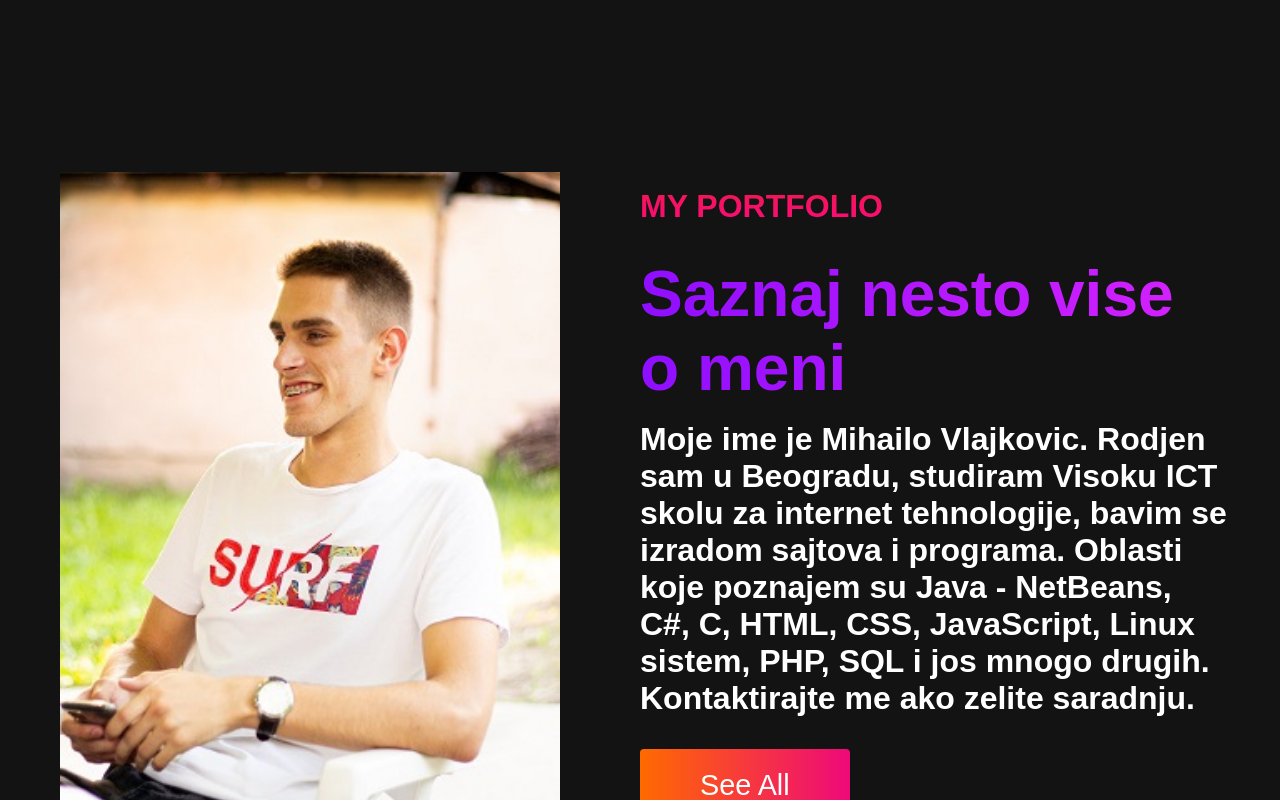
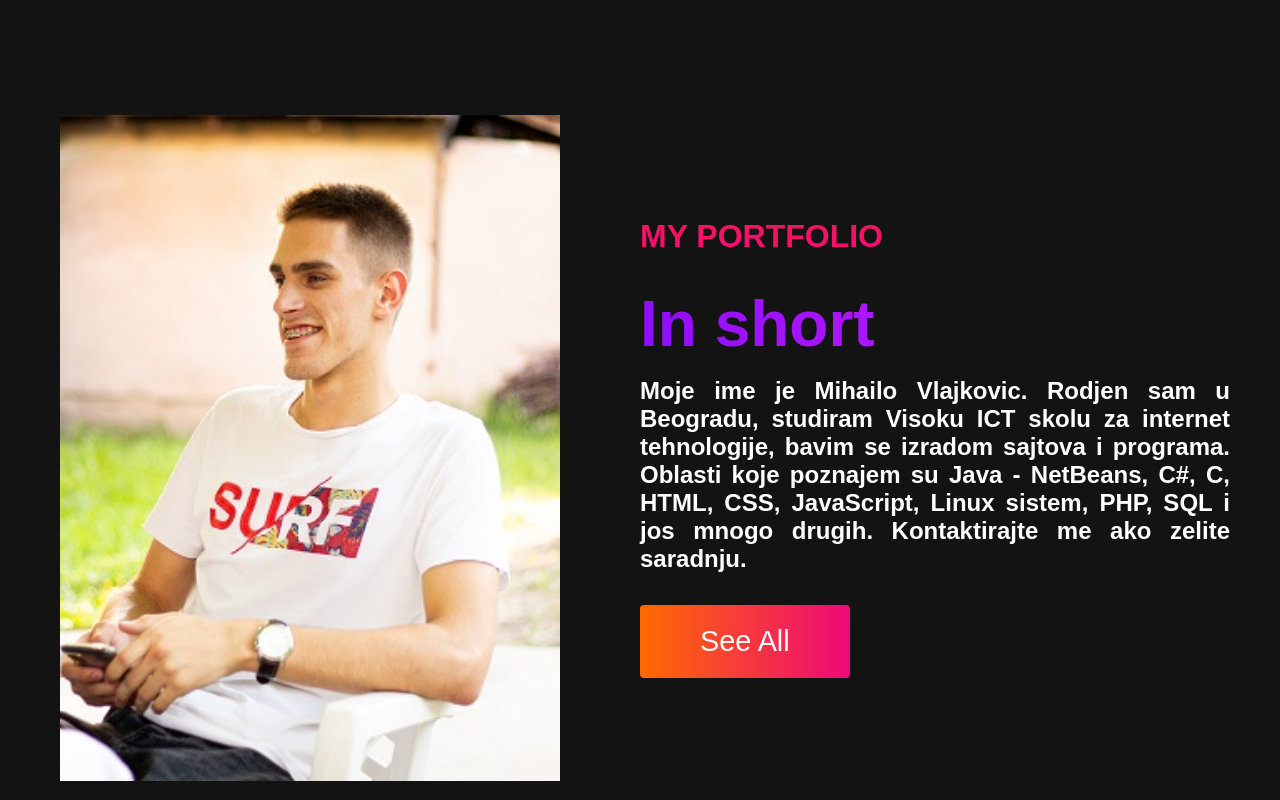
Before and after one commit to Mikicaa97/ColorS, a plain HTML site: page index.html in a window 1280 px wide. Shown: the part 3000-3800 px from the top of the page. Drawn offline with Linux system fonts and the light colour scheme.

Commit message:
Add files via upload

```diff
--- a/assets/css/style.scss
+++ b/assets/css/style.scss
@@ -464,8 +464,9 @@ input{
     }
     .main__content p{
         margin-top: 1rem;
-        font-size: 2rem;
+        font-size: 1.5rem;
         font-weight: 700;
+        text-align: justify;
     }
 }
 .main__btn{
--- a/index.html
+++ b/index.html
@@ -122,7 +122,7 @@
         </div>
         <div class="main__content">
             <h1>My Portfolio</h1>
-            <h2>Saznaj nesto vise o meni</h2>
+            <h2>In short</h2>
             <p>Moje ime je Mihailo Vlajkovic. Rodjen sam u Beogradu,
                 studiram Visoku ICT skolu za internet tehnologije,
                  bavim se izradom sajtova i programa. Oblasti koje
```
Also changed, not shown: assets/css/style.css, 1 other file.
